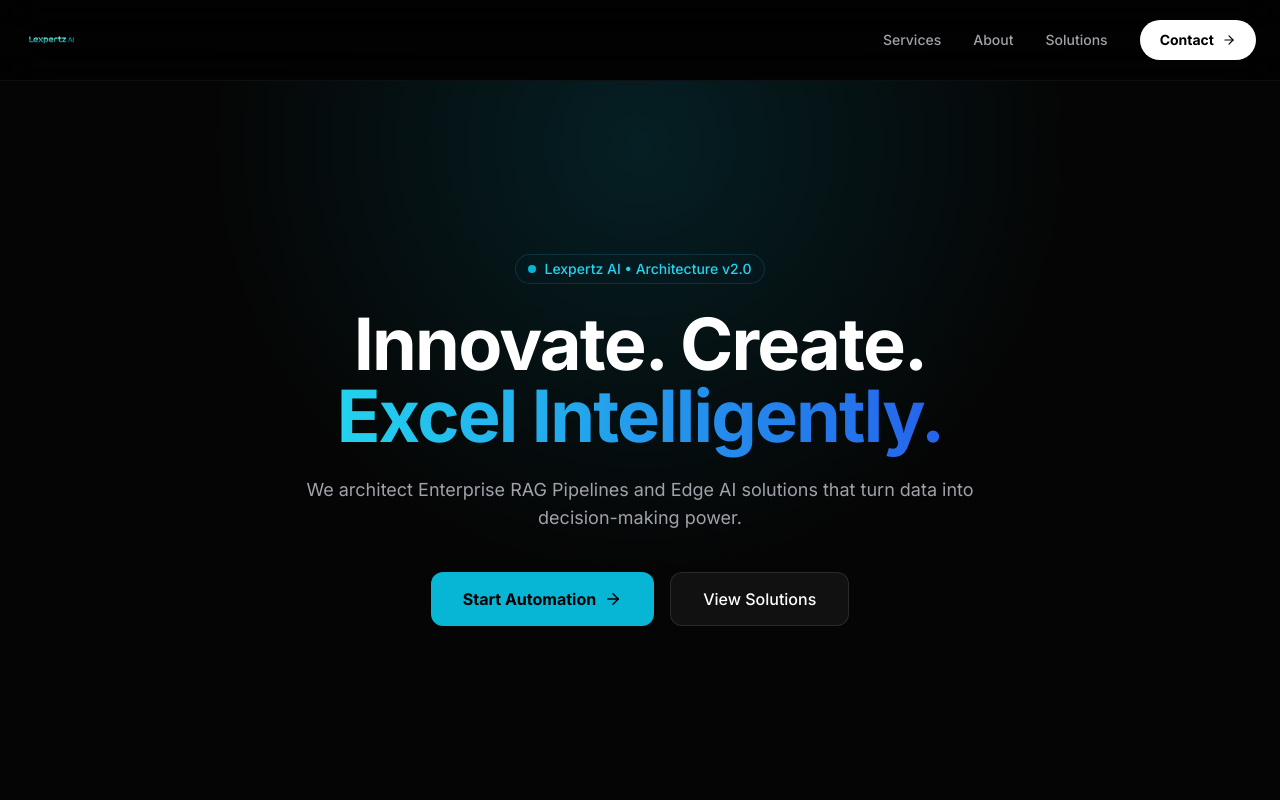
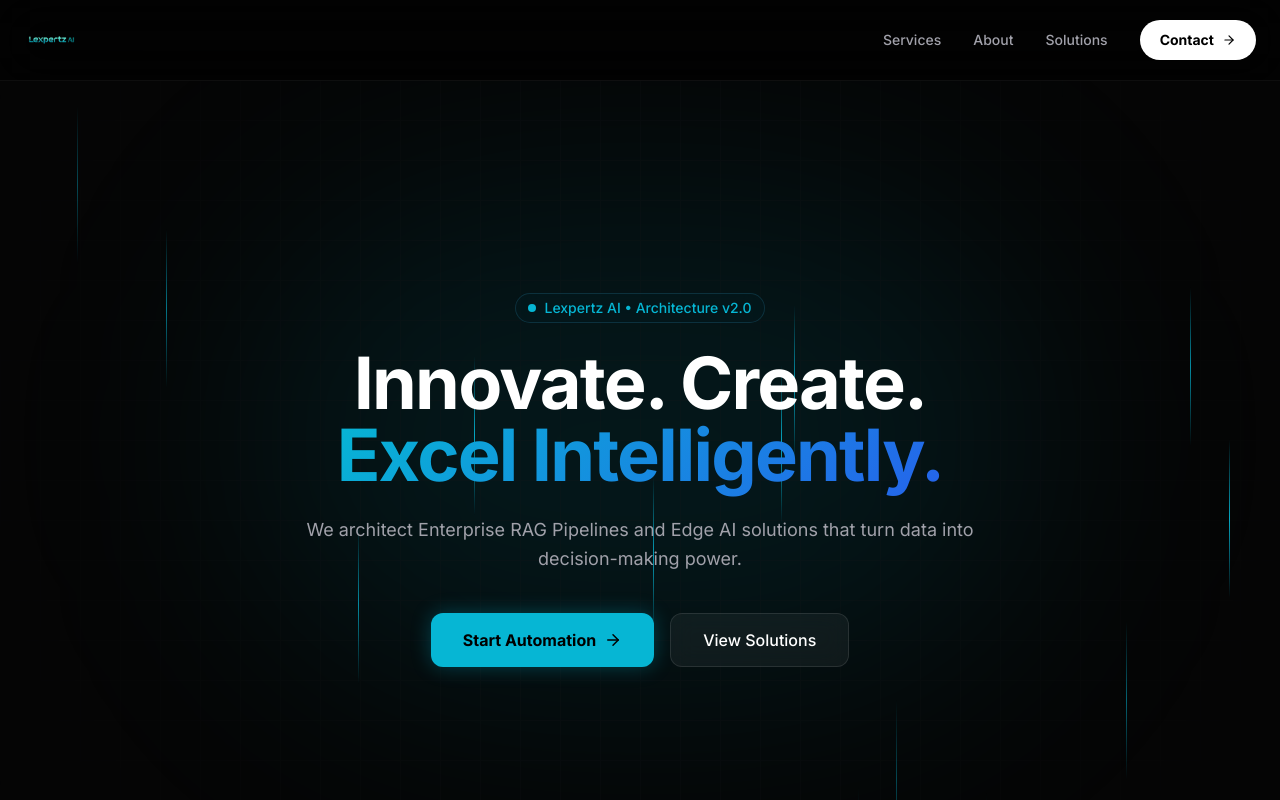
Before and after one commit to lexpertzAI/lexpertz-ai-portfolio, a Next.js app: page / in a window 1280 px wide. Shown: the top 800 px of the page. Built offline with nearby package versions, Linux system fonts and the light colour scheme.

Commit message:
I include the new NanoGrid background engine.

```diff
--- a/src/components/landing.tsx
+++ b/src/components/landing.tsx
@@ -4,14 +4,68 @@ import { motion } from "framer-motion";
 import { Database, ShieldCheck, Cpu, ArrowRight } from "lucide-react";
 import Link from "next/link";
 import { cn } from "@/lib/utils";
+import { useEffect, useState } from "react";
+
+// --- Nano-Tech Background Engine ---
+
+const NanoGrid = () => {
+  const [beams, setBeams] = useState<{ id: number; x: number; delay: number }[]>([]);
+
+  useEffect(() => {
+    // Generate random vertical "data beams"
+    const newBeams = Array.from({ length: 15 }).map((_, i) => ({
+      id: i,
+      x: Math.floor(Math.random() * 100), // Random % position
+      delay: Math.random() * 5, // Random delay
+    }));
+    setBeams(newBeams);
+  }, []);
+
+  return (
+    <div className="absolute inset-0 overflow-hidden pointer-events-none">
+      {/* 1. The Base Grid */}
+      <div
+        className="absolute inset-0 z-0 opacity-20"
+        style={{
+          backgroundImage: `linear-gradient(to right, #18181b 1px, transparent 1px),
+                            linear-gradient(to bottom, #18181b 1px, transparent 1px)`,
+          backgroundSize: '40px 40px',
+          maskImage: 'radial-gradient(circle at center, black 40%, transparent 100%)'
+        }}
+      />
+
+      {/* 2. The Moving Data Beams (Nano Tech Effect) */}
+      {beams.map((beam) => (
+        <motion.div
+          key={beam.id}
+          className="absolute top-0 w-[1px] h-40 bg-gradient-to-b from-transparent via-brand-cyan to-transparent z-0 opacity-50"
+          style={{ left: `${beam.x}%` }}
+          animate={{
+            y: ["-100%", "500%"], // Moves from top to bottom
+            opacity: [0, 1, 0],   // Fades in and out
+          }}
+          transition={{
+            duration: 3 + Math.random() * 2, // Random speed
+            repeat: Infinity,
+            delay: beam.delay,
+            ease: "linear",
+          }}
+        />
+      ))}
+
+      {/* 3. The Central Glow (Atmosphere) */}
+      <div className="absolute top-1/2 left-1/2 -translate-x-1/2 -translate-y-1/2 w-[800px] h-[500px] bg-brand-cyan/10 rounded-full blur-[120px] -z-10" />
+    </div>
+  );
+};
 
 // --- Components ---
 
 export const Badge = ({ children }: { children: React.ReactNode }) => (
-  <div className="inline-flex items-center gap-2 px-3 py-1 rounded-full border border-cyan-900/50 bg-cyan-950/10 text-cyan-400 text-xs md:text-sm font-medium mb-6">
+  <div className="inline-flex items-center gap-2 px-3 py-1 rounded-full border border-cyan-900/50 bg-cyan-950/10 text-brand-cyan text-xs md:text-sm font-medium mb-6 backdrop-blur-md">
     <span className="relative flex h-2 w-2">
-      <span className="animate-ping absolute inline-flex h-full w-full rounded-full bg-cyan-400 opacity-75"></span>
-      <span className="relative inline-flex rounded-full h-2 w-2 bg-cyan-500"></span>
+      <span className="animate-ping absolute inline-flex h-full w-full rounded-full bg-brand-cyan opacity-75"></span>
+      <span className="relative inline-flex rounded-full h-2 w-2 bg-brand-cyan"></span>
     </span>
     {children}
   </div>
@@ -20,10 +74,10 @@ export const Badge = ({ children }: { children: React.ReactNode }) => (
 export const ServiceCard = ({ icon: Icon, title, desc }: { icon: any, title: string, desc: string }) => (
   <motion.div
     whileHover={{ y: -5 }}
-    className="p-6 rounded-2xl border border-white/10 bg-white/5 hover:bg-white/10 hover:border-cyan-500/30 transition-all duration-300 group"
+    className="p-6 rounded-2xl border border-white/10 bg-brand-black/50 backdrop-blur-sm hover:bg-white/5 hover:border-brand-cyan/30 transition-all duration-300 group z-10"
   >
-    <div className="h-10 w-10 rounded-lg bg-gradient-to-br from-cyan-500/20 to-blue-600/20 flex items-center justify-center mb-4 group-hover:scale-110 transition-transform">
-      <Icon className="text-cyan-400 w-5 h-5" />
+    <div className="h-10 w-10 rounded-lg bg-brand-cyan/10 flex items-center justify-center mb-4 group-hover:scale-110 transition-transform">
+      <Icon className="text-brand-cyan w-5 h-5" />
     </div>
     <h3 className="text-lg font-bold text-white mb-2">{title}</h3>
     <p className="text-zinc-400 text-sm leading-relaxed">{desc}</p>
@@ -33,33 +87,39 @@ export const ServiceCard = ({ icon: Icon, title, desc }: { icon: any, title: str
 // --- Sections ---
 
 export const Hero = () => (
-  <section className="relative flex flex-col items-center justify-center min-h-[80vh] text-center px-4 pt-20">
-    <div className="absolute top-0 z-[-1] w-full h-full bg-[radial-gradient(circle_at_50%_10%,rgba(6,182,212,0.15),transparent_50%)]" />
+  <section className="relative flex flex-col items-center justify-center min-h-[90vh] text-center px-4 pt-20 overflow-hidden">
+    {/* Activate Nano Grid */}
+    <NanoGrid />
 
-    <motion.div initial={{ opacity: 0, y: 20 }} animate={{ opacity: 1, y: 0 }} transition={{ duration: 0.5 }}>
+    <motion.div
+      initial={{ opacity: 0, y: 20 }}
+      animate={{ opacity: 1, y: 0 }}
+      transition={{ duration: 0.5 }}
+      className="relative z-10"
+    >
       <Badge>Lexpertz AI • Architecture v2.0</Badge>
 
       <h1 className="text-5xl md:text-7xl font-bold tracking-tight text-white mb-6 max-w-4xl">
         Innovate. Create. <br className="hidden md:block" />
-        <span className="text-transparent bg-clip-text bg-gradient-to-r from-cyan-400 to-blue-600">
+        <span className="text-transparent bg-clip-text bg-brand-gradient">
           Excel Intelligently.
         </span>
       </h1>
 
-      <p className="text-lg text-zinc-400 max-w-2xl mx-auto mb-10">
+      <p className="text-lg text-zinc-400 max-w-2xl mx-auto mb-10 leading-relaxed">
         We architect Enterprise RAG Pipelines and Edge AI solutions that turn data into decision-making power.
       </p>
 
       <div className="flex flex-col sm:flex-row gap-4 justify-center">
         <Link
-          href="#about"
-          className="px-8 py-3.5 rounded-xl bg-cyan-500 hover:bg-cyan-400 text-black font-bold transition flex items-center justify-center gap-2"
+          href="/#contact"
+          className="px-8 py-3.5 rounded-xl bg-brand-cyan hover:bg-cyan-400 text-black font-bold transition flex items-center justify-center gap-2 shadow-[0_0_20px_rgba(6,182,212,0.3)] hover:shadow-[0_0_30px_rgba(6,182,212,0.5)]"
         >
           Start Automation <ArrowRight size={18} />
         </Link>
         <Link
-          href="#services"
-          className="px-8 py-3.5 rounded-xl bg-white/5 hover:bg-white/10 border border-white/10 text-white font-medium transition"
+          href="/#solutions"
+          className="px-8 py-3.5 rounded-xl bg-white/5 hover:bg-white/10 border border-white/10 text-white font-medium transition backdrop-blur-md"
         >
           View Solutions
         </Link>
@@ -69,7 +129,7 @@ export const Hero = () => (
 );
 
 export const ServicesGrid = () => (
-  <section className="max-w-6xl mx-auto px-4 py-20" id="services">
+  <section className="max-w-6xl mx-auto px-4 py-20 relative z-10" id="services">
     <div className="grid grid-cols-1 md:grid-cols-3 gap-6">
       <ServiceCard
         icon={Database}
```
